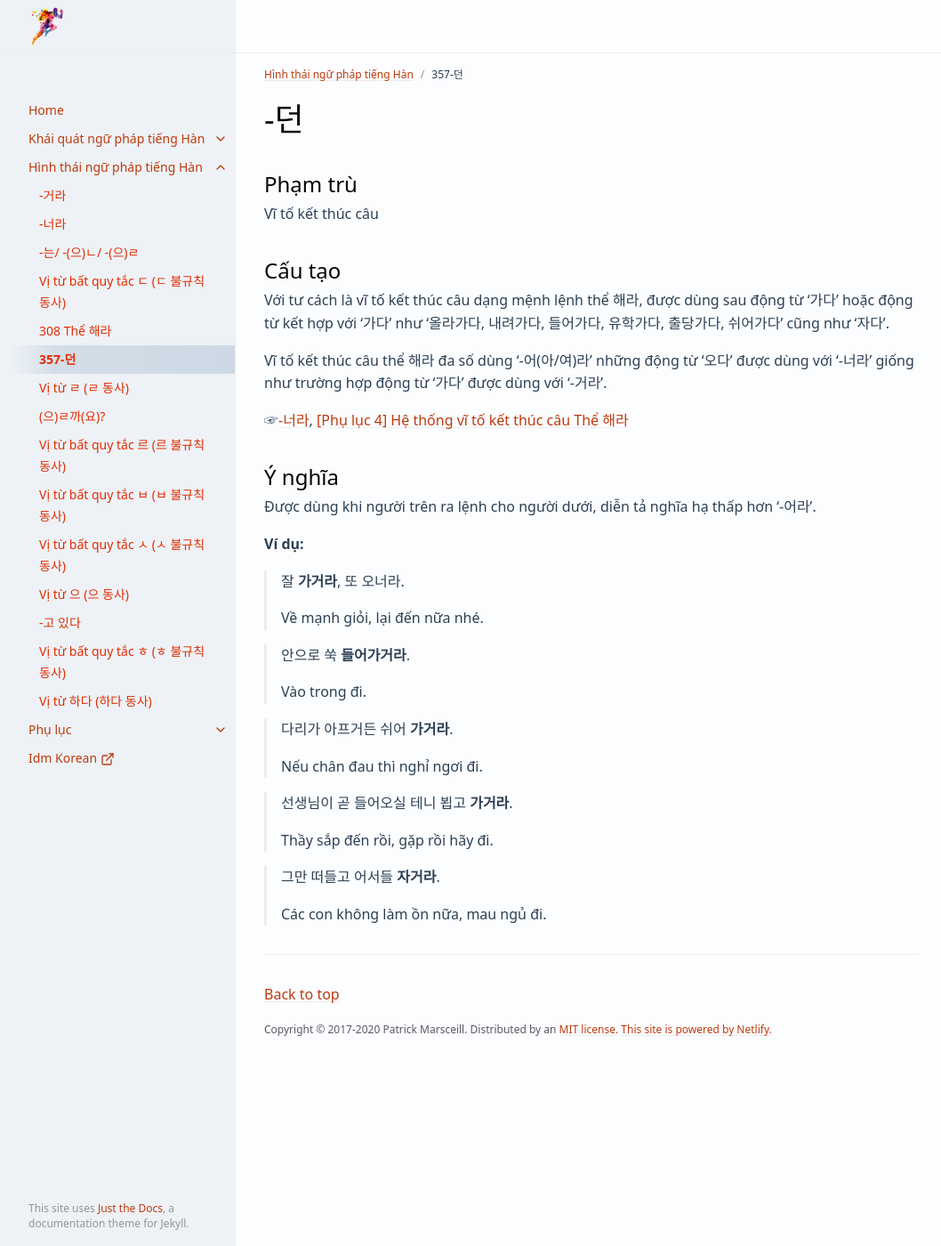
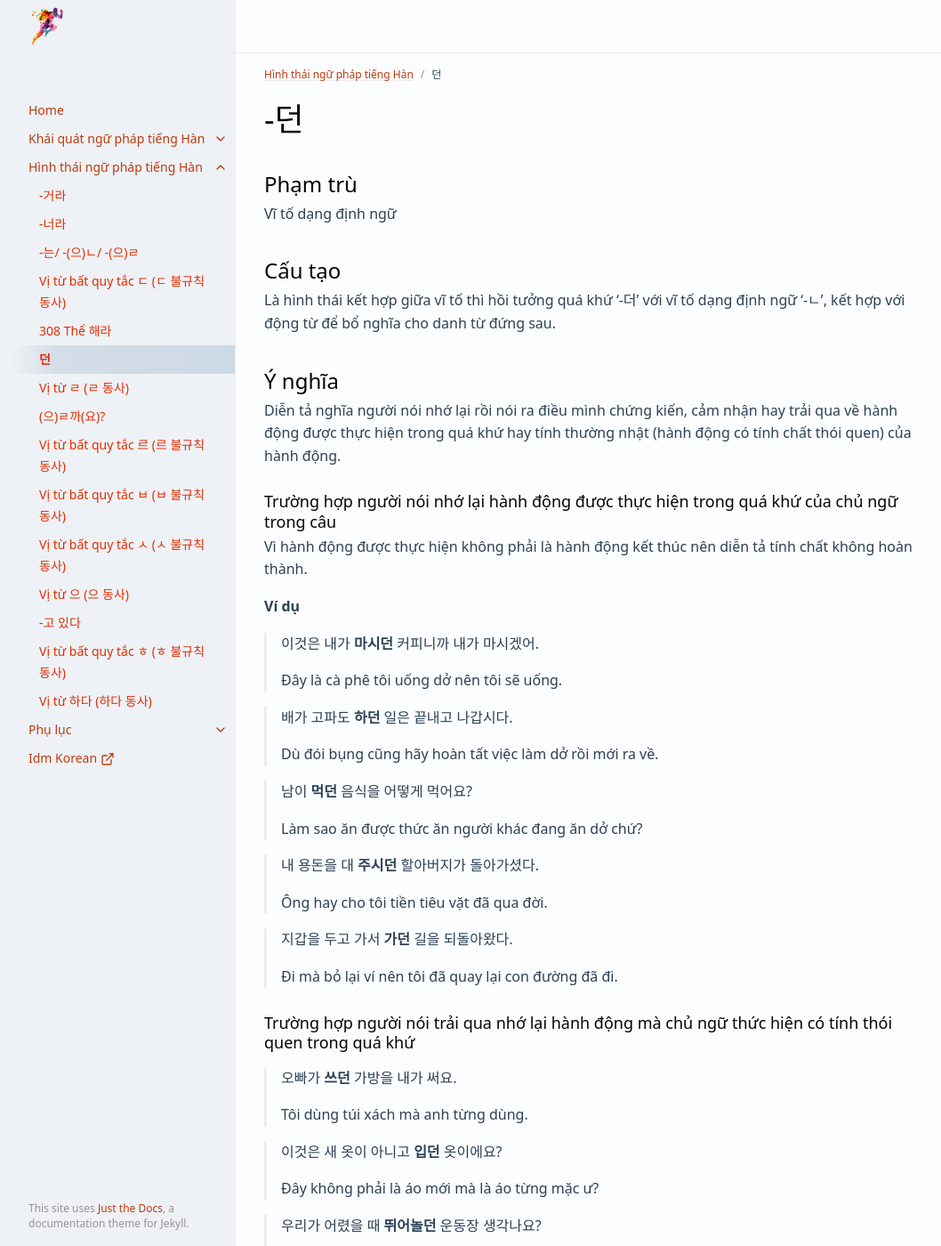
Before and after one commit to idmkorean/ngu-phap-tieng-han, a Jekyll site: the page built from docs/hinh-thai-ngu-phap-tieng-han/-던.md, in a window 1280 px wide and 1400 px high. Shown: the whole window at 89% size, without its empty margins (107-1165 px from the left). Built offline with Jekyll 4.4.1, drawn with Linux system fonts in a browser that asks for light colours; cached includes are drawn as plain includes; some of the changed text lies outside the part shown.

Commit message:
Add files via upload

```diff
--- a/docs/hinh-thai-ngu-phap-tieng-han/-던.md
+++ b/docs/hinh-thai-ngu-phap-tieng-han/-던.md
@@ -1,6 +1,6 @@
 ---
 layout: default
-title: 357-던
+title: 던
 nav_order: 357.5
 parent: Hình thái ngữ pháp tiếng Hàn
 ---
@@ -10,38 +10,60 @@ parent: Hình thái ngữ pháp tiếng Hàn
 
 ## Phạm trù
 
-Vĩ tố kết thúc câu
+Vĩ tố dạng định ngữ
 
 ## Cấu tạo
 
-Với tư cách là vĩ tố kết thúc câu dạng mệnh lệnh thể 해라, được dùng sau động từ '가다' hoặc động từ kết hợp với '가다' như '올라가다, 내려가다, 들어가다, 유학가다, 출당가다, 쉬어가다' cũng như '자다'.
-
-Vĩ tố kết thúc câu thể 해라 đa số dùng '-어(아/여)라' những động từ '오다' được dùng với '-너라' giống như trường hợp động từ '가다' được dùng với '-거라'.
-
-☞[-너라](/docs/hinh-thai-ngu-phap-tieng-han/-너라), [\[Phụ lục 4\] Hệ thống vĩ tố kết thúc câu Thể 해라](/docs/phu-luc/phu-luc-4-he-thong-vi-to-ket-thuc-cau)
+Là hình thái kết hợp giữa vĩ tố thì hồi tưởng quá khứ '-더' với vĩ tố dạng định ngữ '-ㄴ', kết hợp với động từ để bổ nghĩa cho danh từ đứng sau.
 
 ## Ý nghĩa
 
-Được dùng khi người trên ra lệnh cho người dưới, diễn tả nghĩa hạ thấp hơn '-어라'.
+Diễn tả nghĩa người nói nhớ lại rồi nói ra điều mình chứng kiến, cảm nhận hay trải qua về hành động được thực hiện trong quá khứ hay tính thường nhật (hành động có tính chất thói quen) của hành động.
 
-**Ví dụ:**
+### Trường hợp người nói nhớ lại hành động được thực hiện trong quá khứ của chủ ngữ trong câu
 
-> 잘 **가거라**, 또 오너라.
+Vì hành động được thực hiện không phải là hành động kết thúc nên diễn tả tính chất không hoàn thành.
+
+**Ví dụ**
+
+> 이것은 내가 **마시던** 커피니까 내가 마시겠어.
 >
-> Về mạnh giỏi, lại đến nữa nhé.
+> Đây là cà phê tôi uống dở nên tôi sẽ uống.
 
-> 안으로 쑥 **들어가거라**.
+> 배가 고파도 **하던** 일은 끝내고 나갑시다.
 >
-> Vào trong đi.
+> Dù đói bụng cũng hãy hoàn tất việc làm dở rồi mới ra về.
 
-> 다리가 아프거든 쉬어 **가거라**.
+> 남이 **먹던** 음식을 어떻게 먹어요?
 >
-> Nếu chân đau thì nghỉ ngơi đi.
+> Làm sao ăn được thức ăn người khác đang ăn dở chứ?
 
-> 선생님이 곧 들어오실 테니 뵙고 **가거라**.
+> 내 용돈을 대 **주시던** 할아버지가 돌아가셨다.
 >
-> Thầy sắp đến rồi, gặp rồi hãy đi.
+> Ông hay cho tôi tiền tiêu vặt đã qua đời.
 
-> 그만 떠들고 어서들 **자거라**.
+> 지갑을 두고 가서 **가던** 길을 되돌아왔다.
 >
-> Các con không làm ồn nữa, mau ngủ đi.
+> Đi mà bỏ lại ví nên tôi đã quay lại con đường đã đi.
+
+### Trường hợp người nói trải qua nhớ lại hành động mà chủ ngữ thức hiện có tính thói quen trong quá khứ
+
+> 오빠가 **쓰던** 가방을 내가 써요.
+>
+> Tôi dùng túi xách mà anh từng dùng.
+
+> 이것은 새 옷이 아니고 **입던** 옷이에요?
+>
+> Đây không phải là áo mới mà là áo từng mặc ư?
+
+> 우리가 어렸을 때 **뛰어놀던** 운동장 생각나요?
+>
+> Bạn có nhớ sân vận động mà chúng ta từng chơi đùa lúc nhỏ không?
+
+> 전에 아침마다 **오르던** 산이지만 나는 더 이상 오를 수 없었다.
+>
+> Đó là ngọn núi trước đây tôi từng leo mỗi sáng nhưng không thể leo nữa.
+
+> 어머니가 **읽으시던** 성경책이니 어머니의 손때가 묻었을 것이다.
+>
+> Đây là quyển Kinh Thánh mẹ từng đọc nên chắc có dấu tay mẹ.
```
